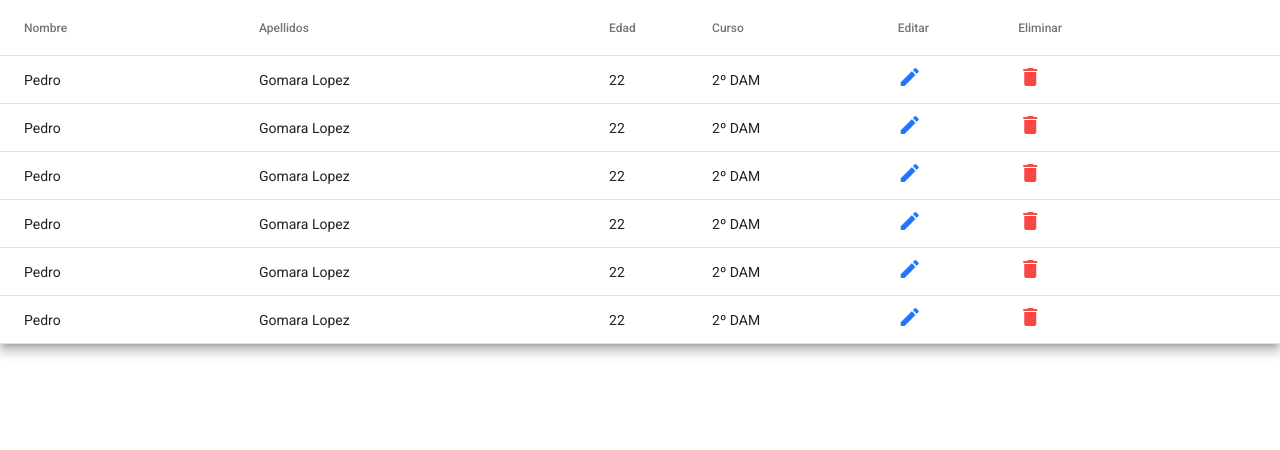
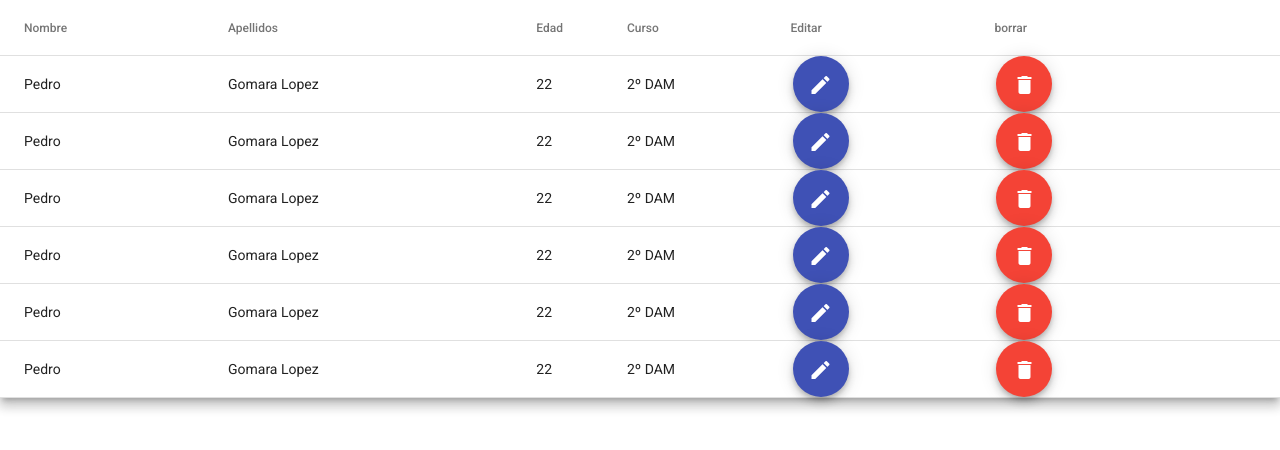
Before and after one commit to navalcode/tabla_angular, an Angular app: page / in a window 1280 px wide. Shown: the top 450 px of the page. Built offline with nearby package versions, Linux system fonts and the light colour scheme.

Commit message:
nuevos elementos para los botones

```diff
--- a/src/app/app.component.html
+++ b/src/app/app.component.html
@@ -1 +1 @@
-<tabla-componente></tabla-componente>
+<tabla-componente> </tabla-componente>
--- /dev/null
+++ b/src/app/button-delete/delete.button.ts
@@ -0,0 +1,15 @@
+import { Component, OnInit } from '@angular/core';
+
+@Component({
+  selector: 'app-delete',
+  templateUrl: './delete.component.html',
+  styleUrls: ['./delete.component.css']
+})
+export class DeleteButton implements OnInit {
+
+  constructor() { }
+
+  ngOnInit(): void {
+  }
+
+}
--- /dev/null
+++ b/src/app/button-delete/delete.component.css
@@ -0,0 +1,31 @@
+section {
+    display: table;
+  }
+
+  .example-label {
+    display: table-cell;
+    font-size: 14px;
+    margin-left: 8px;
+    min-width: 120px;
+  }
+
+  .example-button-row {
+    display: table-cell;
+    width: 250px;
+  }
+
+  .example-button-row .mat-button-base {
+    margin: 8px 8px 8px 0;
+  }
+
+  .example-flex-container {
+    display: flex;
+    justify-content: space-between;
+    flex-wrap: wrap;
+  }
+
+  .example-button-container {
+    display: flex;
+    justify-content: center;
+    width: 60px;
+  }
--- /dev/null
+++ b/src/app/button-delete/delete.component.html
@@ -0,0 +1,6 @@
+
+   <div class="example-button-container">
+    <button mat-fab color="warn">
+        <mat-icon>delete</mat-icon>
+    </button>
+</div>
--- /dev/null
+++ b/src/app/button-edit/edit.component.css
@@ -0,0 +1,31 @@
+section {
+    display: table;
+  }
+
+  .example-label {
+    display: table-cell;
+    font-size: 14px;
+    margin-left: 8px;
+    min-width: 120px;
+  }
+
+  .example-button-row {
+    display: table-cell;
+    width: 250px;
+  }
+
+  .example-button-row .mat-button-base {
+    margin: 8px 8px 8px 0;
+  }
+
+  .example-flex-container {
+    display: flex;
+    justify-content: space-between;
+    flex-wrap: wrap;
+  }
+
+  .example-button-container {
+    display: flex;
+    justify-content: center;
+    width: 60px;
+  }
--- /dev/null
+++ b/src/app/button-edit/edit.component.html
@@ -0,0 +1,5 @@
+<div class="example-button-container">
+    <button mat-fab color="primary">
+        <mat-icon>edit</mat-icon>
+    </button>
+</div>
--- /dev/null
+++ b/src/app/button-edit/edit.component.ts
@@ -0,0 +1,15 @@
+import { Component, OnInit } from '@angular/core';
+
+@Component({
+  selector: 'app-edit',
+  templateUrl: './edit.component.html',
+  styleUrls: ['./edit.component.css']
+})
+export class EditButton implements OnInit {
+
+  constructor() { }
+
+  ngOnInit(): void {
+  }
+
+}
--- a/src/app/tabla/tabla.component.html
+++ b/src/app/tabla/tabla.component.html
@@ -22,19 +22,17 @@
     <!-- Columna curso -->
     <ng-container matColumnDef="curso">
         <th mat-header-cell *matHeaderCellDef> Curso </th>
-        <td mat-cell *matCellDef="let element"> {{element.curso}} </td>
+        <td mat-cell *matCellDef="let element"> {{element.curso}}  </td>
     </ng-container>
 
-    <!-- Columna edit -->
-    <ng-container matColumnDef="acciones">
+    <ng-container matColumnDef="edit">
         <th mat-header-cell *matHeaderCellDef> Editar </th>
-        <td mat-cell *matCellDef="let element"> <mat-icon class="blue" aria-hidden="false" aria-label="Example home icon">edit</mat-icon></td>
+        <td mat-cell *matCellDef="let element" class="edit"> <app-edit ></app-edit> </td>
     </ng-container>
 
-      <!-- Columna eliminar -->
-      <ng-container matColumnDef="trash">
-        <th mat-header-cell *matHeaderCellDef> Eliminar </th>
-        <td mat-cell *matCellDef="let element"> <mat-icon class="rojo" aria-hidden="false" aria-label="Example home icon">delete</mat-icon></td>
+    <ng-container matColumnDef="delete">
+        <th mat-header-cell *matHeaderCellDef> borrar </th>
+        <td mat-cell *matCellDef="let element" class="delete"> <app-delete ></app-delete> </td>
     </ng-container>
 
     <tr mat-header-row *matHeaderRowDef="displayedColumns"></tr>
--- a/src/app/tabla/tabla.component.ts
+++ b/src/app/tabla/tabla.component.ts
@@ -5,17 +5,15 @@ export interface PeriodicElement {
   apellidos: string;
   edad: number;
   curso:string;
-  acciones: string;
-  trash: string;
 }
 
 const ELEMENT_DATA: PeriodicElement[] = [
-  {nombre: 'Pedro', apellidos: 'Gomara Lopez', edad: 22, curso: '2º DAM',acciones:'edit',trash:'trash'},
-  {nombre: 'Pedro', apellidos: 'Gomara Lopez', edad: 22, curso: '2º DAM',acciones:'edit',trash:'trash'},
-  {nombre: 'Pedro', apellidos: 'Gomara Lopez', edad: 22, curso: '2º DAM',acciones:'edit',trash:'trash'},
-  {nombre: 'Pedro', apellidos: 'Gomara Lopez', edad: 22, curso: '2º DAM',acciones:'edit',trash:'trash'},
-  {nombre: 'Pedro', apellidos: 'Gomara Lopez', edad: 22, curso: '2º DAM',acciones:'edit',trash:'trash'},
-  {nombre: 'Pedro', apellidos: 'Gomara Lopez', edad: 22, curso: '2º DAM',acciones:'edit',trash:'trash'}
+  {nombre: 'Pedro', apellidos: 'Gomara Lopez', edad: 22, curso: '2º DAM'},
+  {nombre: 'Pedro', apellidos: 'Gomara Lopez', edad: 22, curso: '2º DAM'},
+  {nombre: 'Pedro', apellidos: 'Gomara Lopez', edad: 22, curso: '2º DAM'},
+  {nombre: 'Pedro', apellidos: 'Gomara Lopez', edad: 22, curso: '2º DAM'},
+  {nombre: 'Pedro', apellidos: 'Gomara Lopez', edad: 22, curso: '2º DAM'},
+  {nombre: 'Pedro', apellidos: 'Gomara Lopez', edad: 22, curso: '2º DAM'}
 
 ];
 
@@ -28,6 +26,6 @@ const ELEMENT_DATA: PeriodicElement[] = [
   templateUrl: 'tabla.component.html',
 })
 export class TablaComponent {
-  displayedColumns: string[] = ['nombre', 'apellidos', 'edad', 'curso','acciones','trash'];
+  displayedColumns: string[] = ['nombre', 'apellidos', 'edad', 'curso','edit','delete'];
   dataSource = ELEMENT_DATA;
 }
--- a/src/styles.css
+++ b/src/styles.css
@@ -2,3 +2,6 @@
 
 html, body { height: 100%; }
 body { margin: 0; font-family: Roboto, "Helvetica Neue", sans-serif; }
+
+html, body { height: 100%; }
+body { margin: 0; font-family: Roboto, "Helvetica Neue", sans-serif; }
```
Also changed, not shown: src/app/app.module.ts (+8 -2 lines), src/app/tabla/tabla.component.css (line endings or trailing spaces).
